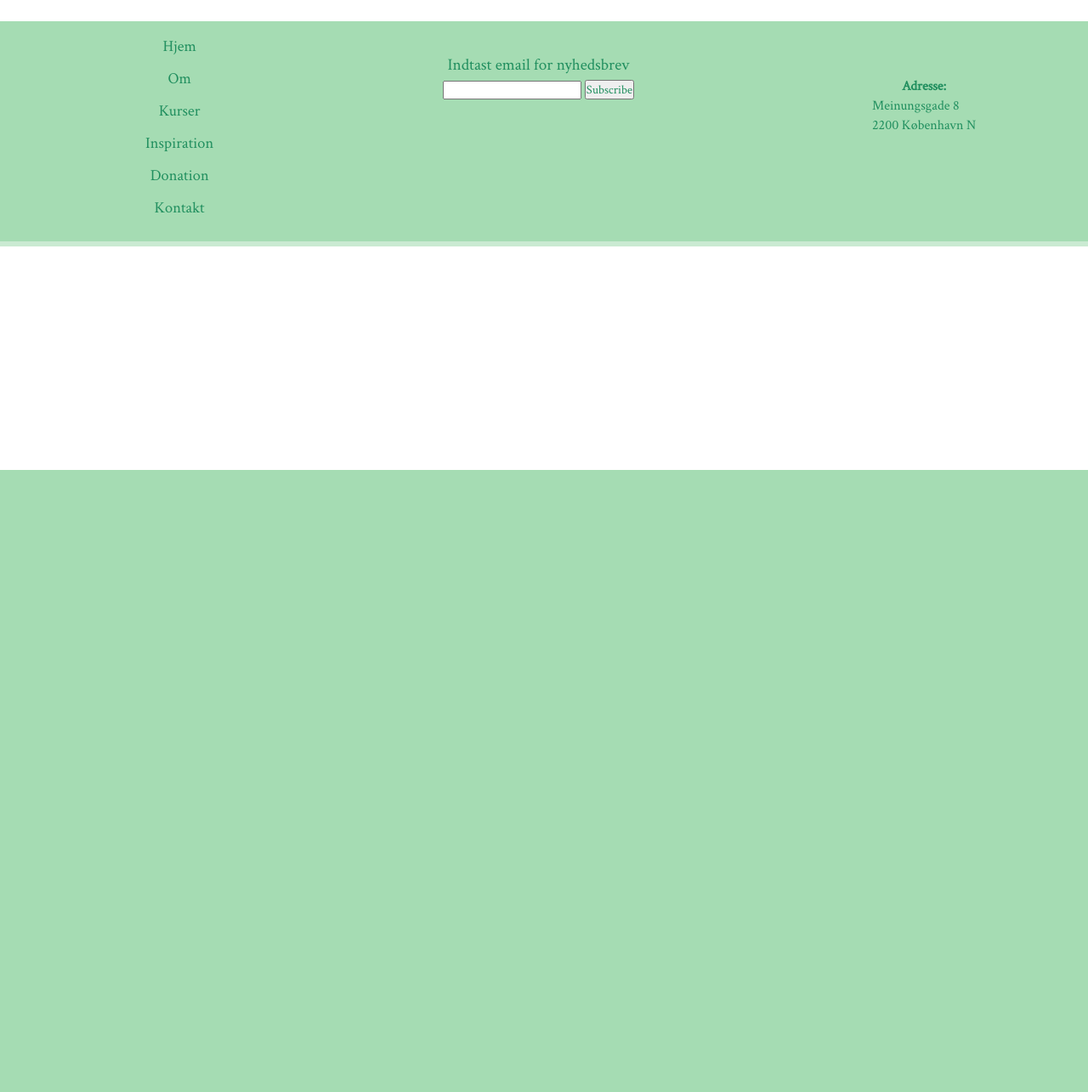
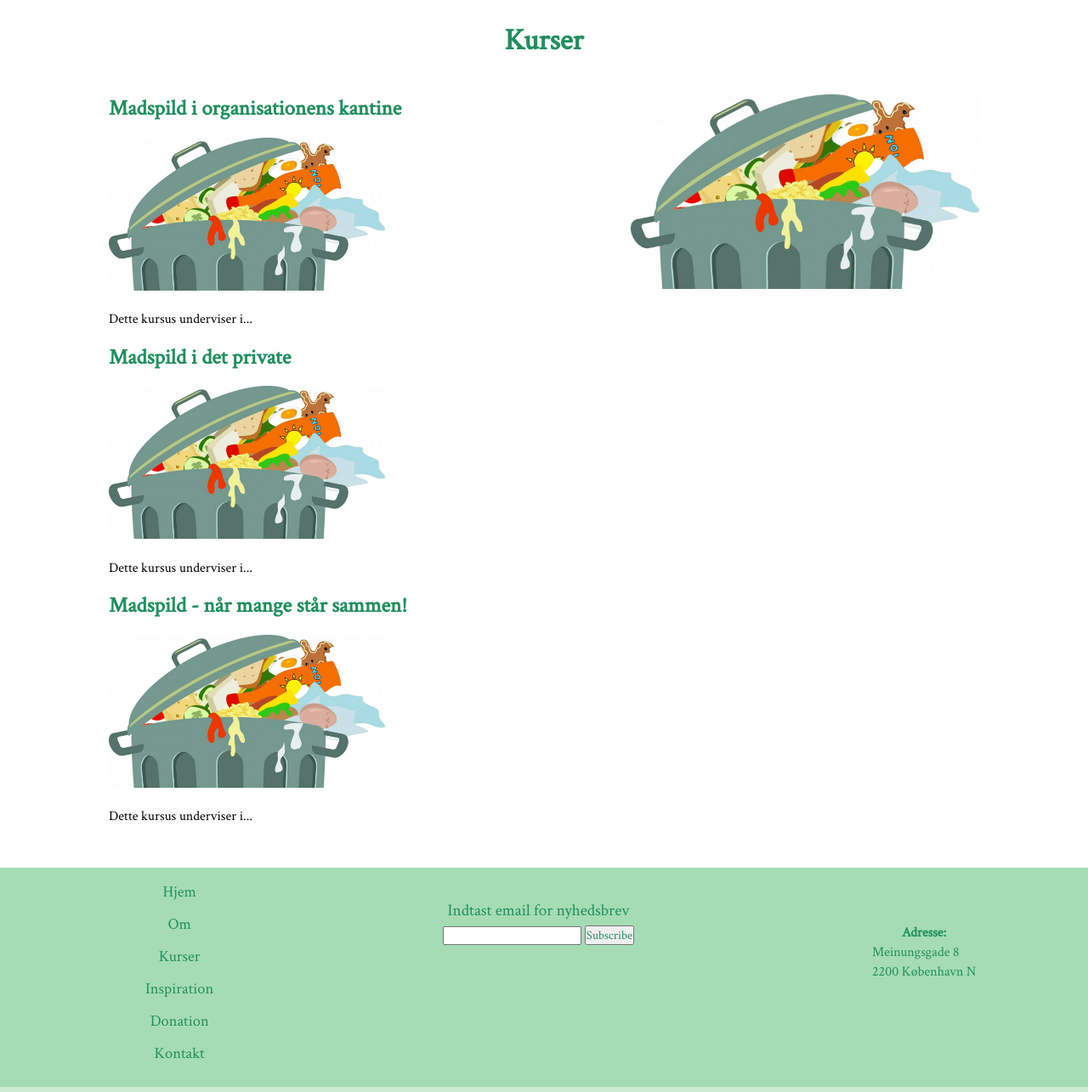
Before and after one commit to KamilleNikolajsen/Madspild, a Spring Boot app: page /kurser in a window 1280 px wide. Shown: the part 247-1532 px from the top of the page at 85% size. Before the commit the page ends 800 px from the top, so only its background shows below. Run offline with Spring Boot 4, Linux system fonts and the light colour scheme.

Commit message:
add javascript in kurser - slideshow

```diff
--- a/src/main/resources/static/css/course.css
+++ b/src/main/resources/static/css/course.css
@@ -0,0 +1,29 @@
+#indhold {
+    display: inline-block;
+    width: 100%;
+}
+
+#diashow {
+    float: right;
+    width: 40%;
+}
+
+#kurser {
+    float: left;
+}
+
+#kurser img {
+    height: 180px;
+    width: 325px;
+    margin-bottom: 5%;
+}
+
+#kurser p {
+    margin-bottom: 5%;
+}
+
+#kurser h4 {
+    color: #218f5f;
+    font-size: 25px;
+    margin-bottom: 5%;
+}
--- a/src/main/resources/templates/course.html
+++ b/src/main/resources/templates/course.html
@@ -3,15 +3,54 @@
 <head>
     <title>Kurser</title>
     <th:block th:include="fragments/general :: headerfiles"></th:block>
-    <link rel="stylesheet" th:href="@{css/contact.css}">
+    <link rel="stylesheet" th:href="@{css/course.css}">
 </head>
 <body>
 <div id="body">
     <div id="wrapper">
         <header th:insert="fragments/general :: header"></header>
         <div id="content">
+            <h2>Kurser</h2>
+            <div id="indhold">
+
+                <div id="diashow" style="max-width: 500px">
+                    <img th:src="@{/images/Madspild123.png}" style="width: 100%" class="mySlides"/>
+                    <img th:src="@{/images/madspild.png}" style="width: 100%" class="mySlides"/>
+                </div>
+                <script>
+                    var slideIndex = 0;
+                    carousel();
+
+                    function carousel() {
+                        var i;
+                        var x = document.getElementsByClassName("mySlides");
+                        for (i = 0; i < x.length; i++) {
+                            x[i].style.display = "none";
+                        }
+                        slideIndex++;
+                        if (slideIndex > x.length) {
+                            slideIndex = 1
+                        }
+                        x[slideIndex - 1].style.display = "block";
+                        setTimeout(carousel, 2000);
+                    }
+                </script>
 
 
+                <div id="kurser">
+                    <h4>Madspild i organisationens kantine</h4>
+                    <img th:src="@{/images/madspild.png}" alt="Desværre er dette kursusbillede ikke tilgængeligt."/>
+                    <p>Dette kursus underviser i...</p>
+
+                    <h4>Madspild i det private</h4>
+                    <img th:src="@{/images/madspild.png}" alt="Desværre er dette kursusbillede ikke tilgængeligt."/>
+                    <p>Dette kursus underviser i...</p>
+
+                    <h4>Madspild - når mange står sammen!</h4>
+                    <img th:src="@{/images/madspild.png}" alt="Desværre er dette kursusbillede ikke tilgængeligt."/>
+                    <p>Dette kursus underviser i...</p>
+                </div>
+            </div>
         </div>
         <footer th:insert="fragments/general :: footer"></footer>
     </div>
```
Also changed, not shown: src/main/resources/static/mySlides/Madspild123.png (added), src/main/resources/static/mySlides/madspild.png (added).
